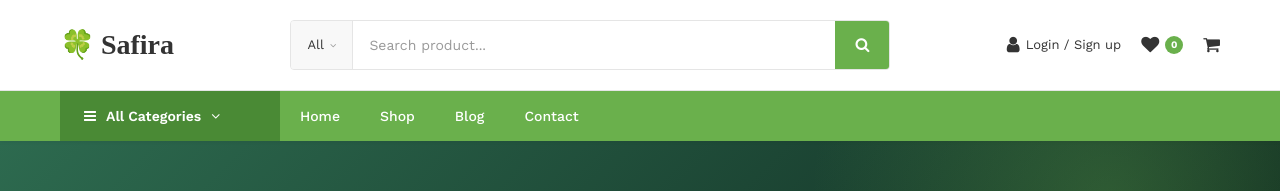
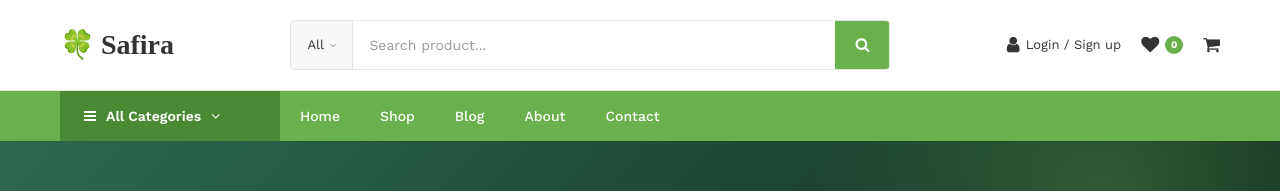
Before and after one commit to Manoj-Gaire/Test2-EcommerceItem, a React (Vite) app in the folder Ecommerce-Fruits/: page / in a window 1280 px wide. Shown: the top 191 px of the page. Built offline with nearby package versions, Linux system fonts and the light colour scheme; a web font is replaced by a local one.

Commit message:
Add About to navbar

```diff
--- a/Ecommerce-Fruits/src/components/Header.jsx
+++ b/Ecommerce-Fruits/src/components/Header.jsx
@@ -50,6 +50,7 @@ function Header({ cartCount }) {
             <a href="#home">Home</a>
             <a href="#products">Shop</a>
             <a href="#">Blog</a>
+            <a href="#">About</a>
             <a href="#">Contact</a>
           </nav>
         </div>
```
